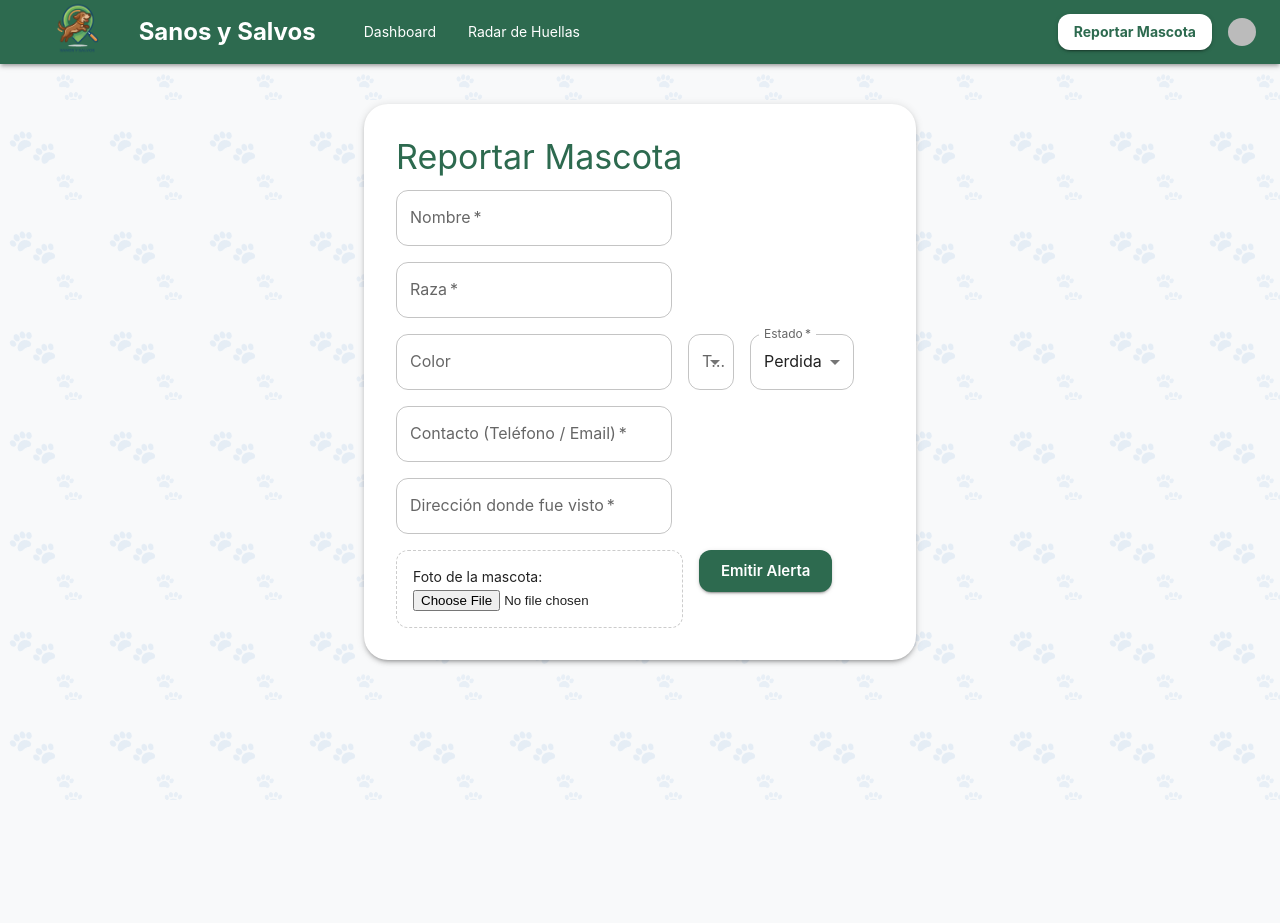
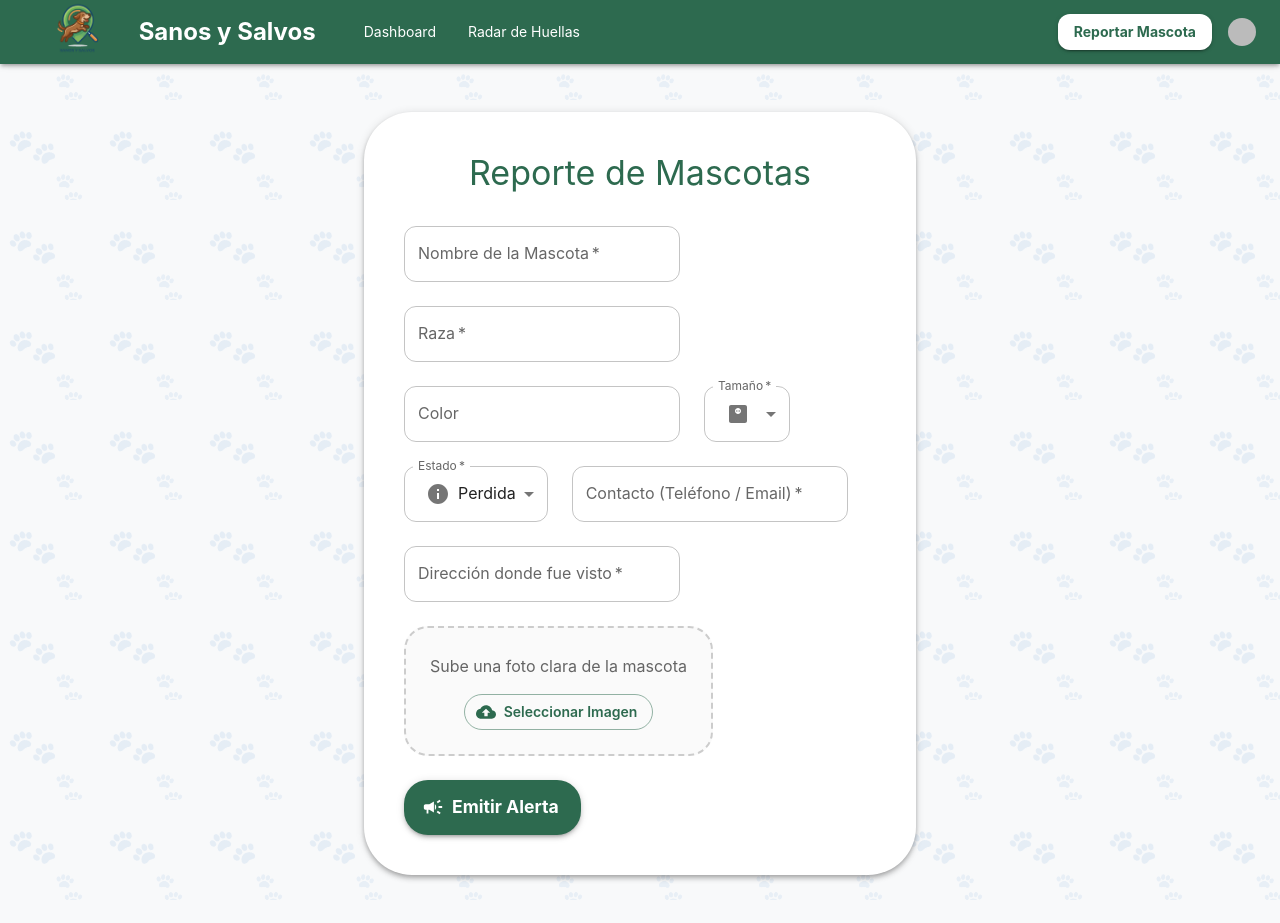
Before and after one commit to wsk4/frontend-sanos-y-salvos, a React (Vite) app: page /reportar in a window 1280 px wide. Before the commit the page ends 800 px from the top, so only its background shows below. Built offline with nearby package versions, Linux system fonts and the light colour scheme; no server answers; sample sign-in values are in the browser's storage; some icons are missing.

Commit message:
cambios reporte

```diff
--- a/src/modules/reports/ReportForm.jsx
+++ b/src/modules/reports/ReportForm.jsx
@@ -1,16 +1,26 @@
-import React, { Component } from 'react';
+import { useState } from 'react';
 import {
-  Box, Button, Container, TextField, Typography, MenuItem, Select,
-  InputLabel, FormControl, Alert, CircularProgress, Grid
+  Button, Container, TextField, Typography, MenuItem, Select,
+  InputLabel, FormControl, Alert, CircularProgress, Grid, Paper, InputAdornment, Box
 } from '@mui/material';
-import { store } from '../../app/store';
-import { petsApi } from '../../api/petsApi';
+import { useNavigate } from 'react-router-dom';
+import { useAuth } from '@clerk/clerk-react';
+import { useReportPetMutation } from '../../api/petsApi';
 
-export class ReportForm extends Component {
-  constructor(props) {
-    super(props);
-    this.state = {
-      formData: {
+// Iconos para mejorar la estética
+import PetsIcon from '@mui/icons-material/Pets';
+import PaletteIcon from '@mui/icons-material/Palette';
+import ContactPhoneIcon from '@mui/icons-material/ContactPhone';
+import LocationOnIcon from '@mui/icons-material/LocationOn';
+import CloudUploadIcon from '@mui/icons-material/CloudUpload';
+import CampaignIcon from '@mui/icons-material/Campaign';
+import BadgeIcon from '@mui/icons-material/Badge';
+import MonitorWeightIcon from '@mui/icons-material/MonitorWeight';
+import InfoIcon from '@mui/icons-material/Info';
+
+export const ReportForm = () => {
+  // Lógica funcional intacta
+  const [formData, setFormData] = useState({
     nombre: '',
     raza: '',
     color: '',
@@ -19,32 +29,27 @@ export class ReportForm extends Component {
     estado: 'PERDIDA',
     direccion: '',
     foto: null
-      },
-      isLoading: false,
-      errorValidacion: null,
-      guardadoExitoso: false
+  });
+  const [errorValidacion, setErrorValidacion] = useState(null);
+  const [guardadoExitoso, setGuardadoExitoso] = useState(false);
+
+  const navigate = useNavigate();
+  const { getToken } = useAuth();
+  const [reportPet, { isLoading }] = useReportPetMutation();
+
+  const handleChange = (e) => {
+    const { name, value } = e.target;
+    setFormData((prev) => ({ ...prev, [name]: value }));
   };
-  }
-  handleChange = (e) => {
-    const { name, value } = e.target;
-    this.setState(prevState => ({
-      formData: { ...prevState.formData, [name]: value }
-    }));
+
+  const handleFileChange = (e) => {
+    setFormData((prev) => ({ ...prev, foto: e.target.files[0] }));
   };
-  handleFileChange = (e) => {
-    this.setState(prevState => ({
-      formData: { ...prevState.formData, foto: e.target.files[0] }
-    }));
-  };
-  componentDidUpdate(prevProps, prevState) {
-    if (this.state.guardadoExitoso && !prevState.guardadoExitoso) {
-      setTimeout(() => window.location.href = '/dashboard', 2000);
-    }
-  }
-  handleSubmit = async (e) => {
+
+  const handleSubmit = async (e) => {
     e.preventDefault();
-    this.setState({ errorValidacion: null, isLoading: true });
-    const { formData } = this.state;
+    setErrorValidacion(null);
+
     const data = new FormData();
     const mascotaData = {
       nombre: formData.nombre,
@@ -54,84 +59,133 @@ export class ReportForm extends Component {
       estado: formData.estado,
       contactoInfo: formData.contactoInfo
     };
+
     data.append('mascota', JSON.stringify(mascotaData));
     data.append('direccion', formData.direccion);
     if (formData.foto) {
       data.append('archivo', formData.foto);
     }
+
     try {
-      // Así se dispara un endpoint de RTK Query desde un Class Component:
-      // se usa store.dispatch con el thunk que genera initiate()
-      await store.dispatch(
-        petsApi.endpoints.reportPet.initiate(data)
-      ).unwrap();
-      this.setState({ guardadoExitoso: true });
+      await reportPet(data).unwrap();
+      setGuardadoExitoso(true);
+      setTimeout(() => navigate('/dashboard'), 2000);
     } catch (error) {
       const mensaje = error?.data?.mensaje
         ?? error?.data?.message
         ?? 'Error al enviar el reporte.';
-      this.setState({ errorValidacion: mensaje });
-    } finally {
-      this.setState({ isLoading: false });
+      setErrorValidacion(mensaje);
     }
   };
-  render() {
-    const { formData, errorValidacion, guardadoExitoso, isLoading } = this.state;
+
   return (
-      <Container maxWidth="sm">
-        <Box sx={{ mt: 5, p: 4, boxShadow: 3, borderRadius: 2, bgcolor: 'white' }}>
-          <Typography variant="h4" color="primary" fontWeight="bold" gutterBottom>
-            Reportar Mascota
+    <Container maxWidth="sm"> {/* Ajustado a "sm" para que el diseño vertical se vea estilizado */}
+      <Paper
+        elevation={4}
+        sx={{
+          mt: 6,
+          mb: 6,
+          p: { xs: 3, md: 5 },
+          borderRadius: 4,
+          bgcolor: 'white'
+        }}
+      >
+        <Typography
+          variant="h4"
+          align="center"
+          color="primary"
+          fontWeight="800"
+          gutterBottom
+          sx={{ mb: 4 }}
+        >
+          Reporte de Mascotas
         </Typography>
+
         {guardadoExitoso && (
-            <Alert severity="success" sx={{ mb: 2 }}>¡Reporte creado! Redirigiendo...</Alert>
+          <Alert severity="success" sx={{ mb: 3, borderRadius: 2 }}>
+            ¡Reporte creado exitosamente! Redirigiendo al dashboard...
+          </Alert>
         )}
+
         {errorValidacion && (
-            <Alert severity="error" sx={{ mb: 2 }}>{errorValidacion}</Alert>
+          <Alert severity="error" sx={{ mb: 3, borderRadius: 2 }}>
+            {errorValidacion}
+          </Alert>
         )}
-          <form onSubmit={this.handleSubmit}>
-            <Grid container spacing={2}>
+
+        <form onSubmit={handleSubmit}>
+          <Grid container spacing={3}>
+
             {/* Nombre */}
-              <Grid item xs={12} sm={6}>
+            <Grid item xs={12}>
               <TextField
-                  label="Nombre"
+                label="Nombre de la Mascota"
                 fullWidth
                 name="nombre"
                 value={formData.nombre}
-                  onChange={this.handleChange}
+                onChange={handleChange}
                 required
+                InputProps={{
+                  startAdornment: (
+                    <InputAdornment position="start">
+                      <BadgeIcon color="action" />
+                    </InputAdornment>
+                  ),
+                }}
               />
             </Grid>
+
             {/* Raza */}
-              <Grid item xs={12} sm={6}>
+            <Grid item xs={12}>
               <TextField
                 label="Raza"
                 fullWidth
                 name="raza"
                 value={formData.raza}
-                  onChange={this.handleChange}
+                onChange={handleChange}
                 required
+                InputProps={{
+                  startAdornment: (
+                    <InputAdornment position="start">
+                      <PetsIcon color="action" />
+                    </InputAdornment>
+                  ),
+                }}
               />
             </Grid>
+
             {/* Color */}
-              <Grid item xs={12} sm={6}>
+            <Grid item xs={12}>
               <TextField
                 label="Color"
                 fullWidth
                 name="color"
                 value={formData.color}
-                  onChange={this.handleChange}
+                onChange={handleChange}
+                InputProps={{
+                  startAdornment: (
+                    <InputAdornment position="start">
+                      <PaletteIcon color="action" />
+                    </InputAdornment>
+                  ),
+                }}
               />
             </Grid>
+
             {/* Tamaño */}
-              <Grid item xs={12} sm={6}>
+            <Grid item xs={12}>
               <FormControl fullWidth required>
                 <InputLabel>Tamaño</InputLabel>
                 <Select
                   name="tamano"
                   value={formData.tamano}
                   label="Tamaño"
-                    onChange={this.handleChange}
+                  onChange={handleChange}
+                  startAdornment={
+                    <InputAdornment position="start">
+                      <MonitorWeightIcon color="action" sx={{ ml: 1 }}/>
+                    </InputAdornment>
+                  }
                 >
                   <MenuItem value="PEQUEÑO">Pequeño</MenuItem>
                   <MenuItem value="MEDIANO">Mediano</MenuItem>
@@ -139,32 +193,47 @@ export class ReportForm extends Component {
                 </Select>
               </FormControl>
             </Grid>
+
             {/* Estado */}
-              <Grid item xs={12} sm={6}>
+            <Grid item xs={12}>
               <FormControl fullWidth required>
                 <InputLabel>Estado</InputLabel>
                 <Select
                   name="estado"
                   value={formData.estado}
                   label="Estado"
-                    onChange={this.handleChange}
+                  onChange={handleChange}
+                  startAdornment={
+                    <InputAdornment position="start">
+                      <InfoIcon color="action" sx={{ ml: 1 }}/>
+                    </InputAdornment>
+                  }
                 >
                   <MenuItem value="PERDIDA">Perdida</MenuItem>
                   <MenuItem value="ENCONTRADA">Encontrada</MenuItem>
                 </Select>
               </FormControl>
             </Grid>
+
             {/* Contacto */}
-              <Grid item xs={12} sm={6}>
+            <Grid item xs={12}>
               <TextField
                 label="Contacto (Teléfono / Email)"
                 fullWidth
                 name="contactoInfo"
                 value={formData.contactoInfo}
-                  onChange={this.handleChange}
+                onChange={handleChange}
                 required
+                InputProps={{
+                  startAdornment: (
+                    <InputAdornment position="start">
+                      <ContactPhoneIcon color="action" />
+                    </InputAdornment>
+                  ),
+                }}
               />
             </Grid>
+
             {/* Dirección */}
             <Grid item xs={12}>
               <TextField
@@ -172,38 +241,77 @@ export class ReportForm extends Component {
                 fullWidth
                 name="direccion"
                 value={formData.direccion}
-                  onChange={this.handleChange}
+                onChange={handleChange}
                 required
+                InputProps={{
+                  startAdornment: (
+                    <InputAdornment position="start">
+                      <LocationOnIcon color="error" />
+                    </InputAdornment>
+                  ),
+                }}
               />
             </Grid>
+
             {/* Foto */}
             <Grid item xs={12}>
-                <Box sx={{ p: 2, border: '1px dashed #ccc', borderRadius: 1 }}>
-                  <Typography variant="body2" mb={1}>Foto de la mascota:</Typography>
+              <Box
+                sx={{
+                  p: 3,
+                  border: '2px dashed #ccc',
+                  borderRadius: 2,
+                  textAlign: 'center',
+                  bgcolor: '#fafafa',
+                  transition: '0.3s',
+                  '&:hover': { borderColor: 'primary.main', bgcolor: '#f0f7ff' }
+                }}
+              >
+                <Typography variant="subtitle1" color="textSecondary" gutterBottom>
+                  Sube una foto clara de la mascota
+                </Typography>
+                <Button
+                  component="label"
+                  variant="outlined"
+                  startIcon={<CloudUploadIcon />}
+                  sx={{ mt: 1, textTransform: 'none', borderRadius: 2 }}
+                >
+                  {formData.foto ? formData.foto.name : "Seleccionar Imagen"}
                   <input
                     type="file"
                     accept="image/*"
-                    onChange={this.handleFileChange}
-                    required
+                    hidden
+                    onChange={handleFileChange}
+                    required={!formData.foto}
                   />
+                </Button>
               </Box>
             </Grid>
-              {/* Botón */}
+
+            {/* Botón Submit */}
             <Grid item xs={12}>
               <Button
                 type="submit"
                 variant="contained"
+                color="primary"
                 fullWidth
                 size="large"
                 disabled={isLoading}
+                startIcon={!isLoading && <CampaignIcon />}
+                sx={{
+                  py: 1.5,
+                  fontSize: '1.1rem',
+                  fontWeight: 'bold',
+                  borderRadius: 2,
+                  boxShadow: 3
+                }}
               >
-                  {isLoading ? <CircularProgress size={24} color="inherit" /> : 'Emitir Alerta'}
+                {isLoading ? <CircularProgress size={28} color="inherit" /> : 'Emitir Alerta'}
               </Button>
             </Grid>
+
           </Grid>
         </form>
-        </Box>
+      </Paper>
     </Container>
   );
-  }
-}
+};
```
Lines whose indentation alone changed are shown as unchanged.
